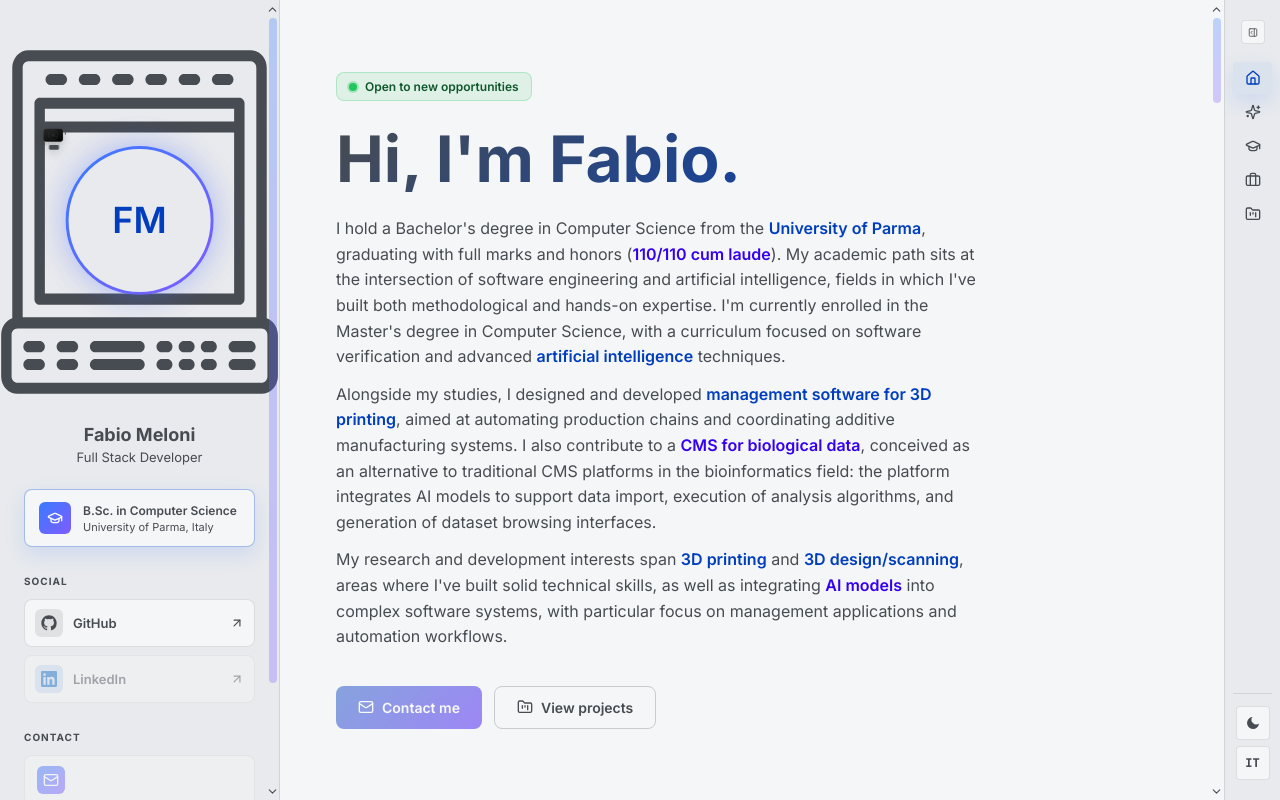
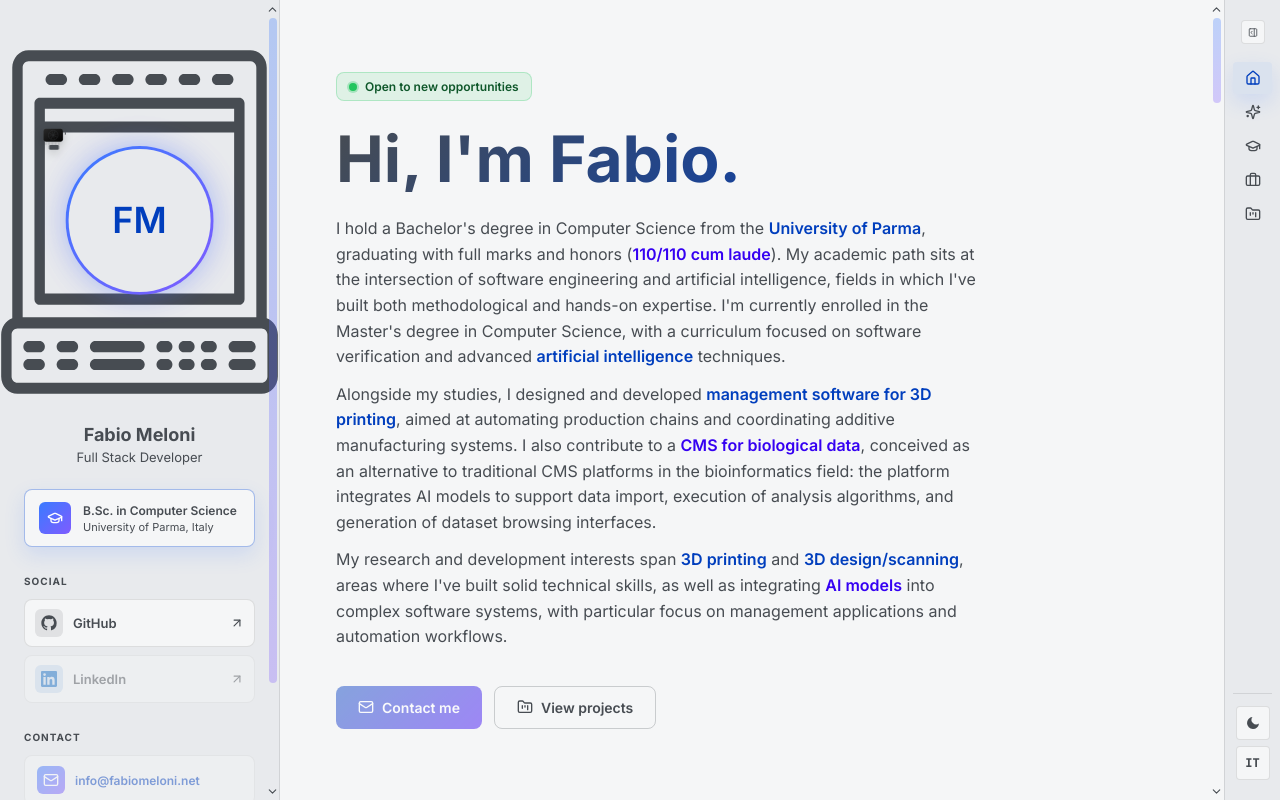
Before and after one commit to Fabio-Meloni/fabiomeloni.github.io, a Vue app: page / in a window 1280 px wide. Built offline with nearby package versions, Linux system fonts and the light colour scheme.

Commit message:
Added contact email.

```diff
--- a/src/data.js
+++ b/src/data.js
@@ -212,7 +212,7 @@ const contentIt = {
     name: "Fabio Meloni",
     role: "Full Stack Developer",
     university: { degree: "Laurea in Informatica", institution: "Università di Parma" },
-    email: "",
+    email: "info@fabiomeloni.net",
     bio: [
       "Sono laureato in Informatica presso l'<span class=\"accent-primary\">Università di Parma</span> con <span class=\"accent-secondary\">110/110 e lode</span>. Il mio percorso accademico si colloca all'intersezione tra ingegneria del software e intelligenza artificiale, ambiti nei quali ho maturato competenze sia metodologiche che operative. Attualmente sono iscritto alla laurea magistrale in Scienze Informatiche, con un curriculum focalizzato su verifica del software e tecniche avanzate di <span class=\"accent-primary\">intelligenza artificiale</span>.",
       "Parallelamente agli studi, ho progettato e sviluppato un <span class=\"accent-primary\">software gestionale per la stampa 3D</span>, orientato all'automazione delle catene di produzione e alla gestione coordinata di sistemi di stampa additiva. Collaboro inoltre alla realizzazione di un <span class=\"accent-secondary\">CMS per dati biologici</span>, pensato come alternativa ai CMS tradizionali nel settore bioinformatico: la piattaforma integra modelli di intelligenza artificiale per l'importazione dei dati, l'esecuzione di algoritmi di analisi e la generazione di interfacce di consultazione dei dataset.",
@@ -532,7 +532,7 @@ const contentEn = {
     name: "Fabio Meloni",
     role: "Full Stack Developer",
     university: { degree: "B.Sc. in Computer Science", institution: "University of Parma, Italy" },
-    email: "",
+    email: "info@fabiomeloni.net",
     bio: [
       "I hold a Bachelor's degree in Computer Science from the <span class=\"accent-primary\">University of Parma</span>, graduating with full marks and honors (<span class=\"accent-secondary\">110/110 cum laude</span>). My academic path sits at the intersection of software engineering and artificial intelligence, fields in which I've built both methodological and hands-on expertise. I'm currently enrolled in the Master's degree in Computer Science, with a curriculum focused on software verification and advanced <span class=\"accent-primary\">artificial intelligence</span> techniques.",
       "Alongside my studies, I designed and developed <span class=\"accent-primary\">management software for 3D printing</span>, aimed at automating production chains and coordinating additive manufacturing systems. I also contribute to a <span class=\"accent-secondary\">CMS for biological data</span>, conceived as an alternative to traditional CMS platforms in the bioinformatics field: the platform integrates AI models to support data import, execution of analysis algorithms, and generation of dataset browsing interfaces.",
```
